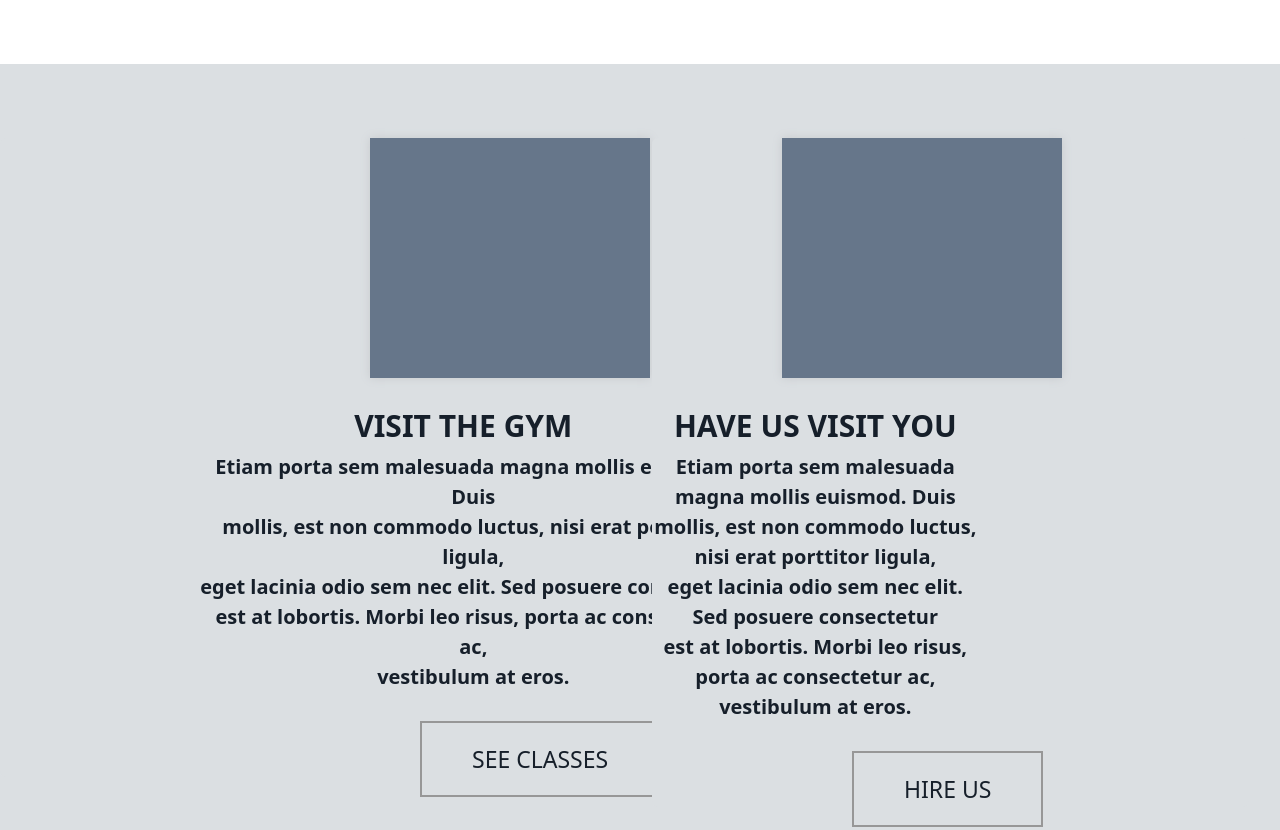
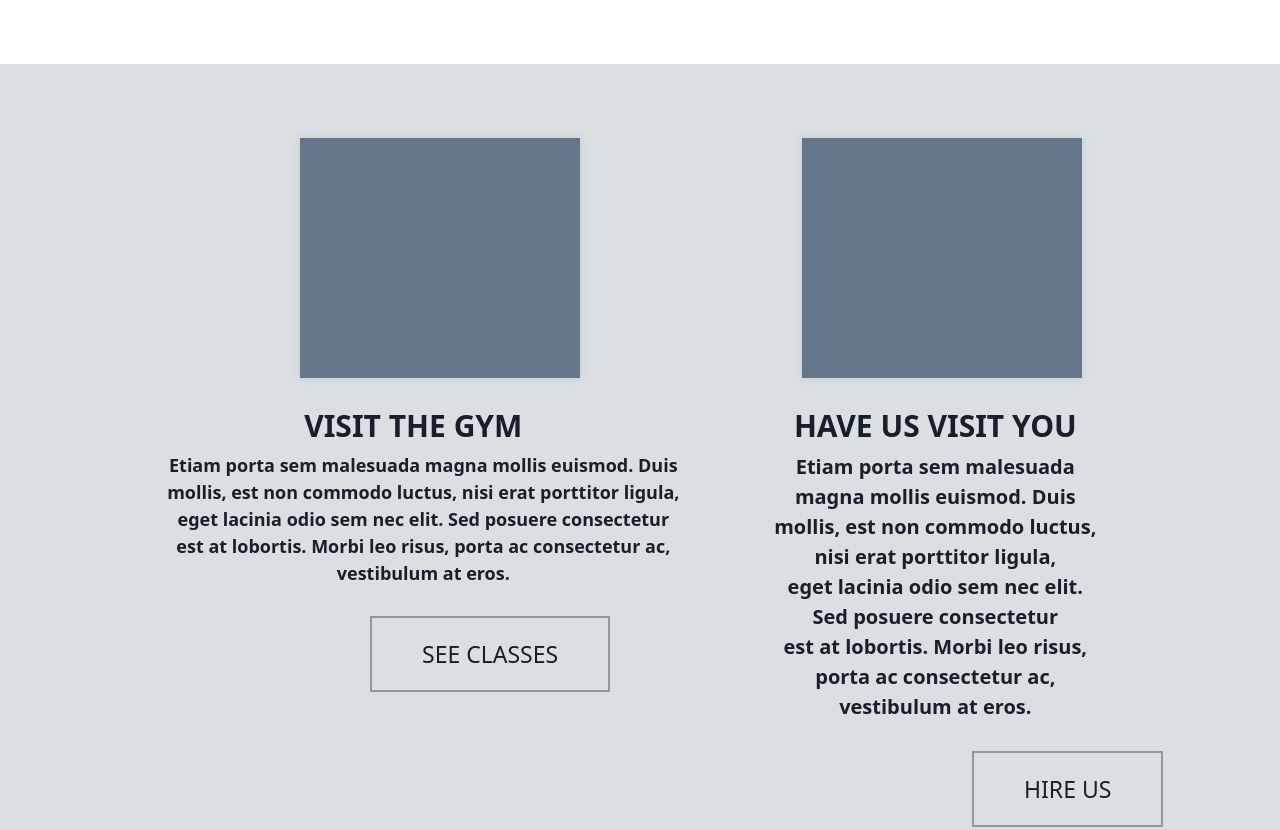
Before and after one commit to Melisa-Moyo/Level-Ground-Website-project, a plain HTML site: page index.html in a window 1280 px wide. Shown: the part 1260-2090 px from the top of the page. Drawn offline with nearby package versions, Linux system fonts and the light colour scheme; a web font is replaced by a local one.

Commit message:
Updated style.css card body

```diff
--- a/index.html
+++ b/index.html
@@ -76,7 +76,7 @@ porttitor ligula, eget lacinia odio sem nec elit.</p>
               </div>
             </div>
             <div class="col">
-              <div class="card" style="border: none;">
+              <div class="card" style="border: none;margin-left: 120px;">
                 <a href="#" class="img-context-secondary"></a>
                 <div class="card-body-secondary">
                   <h5 class="card-title-secondary">HAVE US VISIT YOU</h5>
--- a/style.css
+++ b/style.css
@@ -181,14 +181,14 @@ font-size: 30px;
 }
 
 #information-section .card-body-primary{
-    margin-left: 150px;
+    margin-left: 100px;
     width: 100%;
 }
 #information-section .img-context-primary{
     background-color: #66768A;
     height: 30vh;
     width: 47%;
-    margin-left: 370px;
+    margin-left: 300px;
     box-shadow: 0 0 9px #C7CACD;
 }
 #information-section .card-title-primary{
@@ -203,7 +203,7 @@ font-size: 30px;
     color: #161F2A;
     text-align: center;
     margin-left: 50px;
-    font-size: 20px;
+    font-size: 18px;
     margin-bottom: 50px;
     font-weight: 600;
 }
@@ -223,15 +223,12 @@ font-size: 30px;
 }
 
 
-#information-section .card-body-secodary{
-    margin-left: 350px !important;
-    width: 100% !important;
-}
+
 #information-section .img-context-secondary{
     background-color: #66768A;
     height: 30vh;
     width: 47%;
-    margin-left: 130px;
+    margin-left: 30px;
     box-shadow: 0 0 9px #C7CACD;
 }
 #information-section .card-title-secondary{
```
